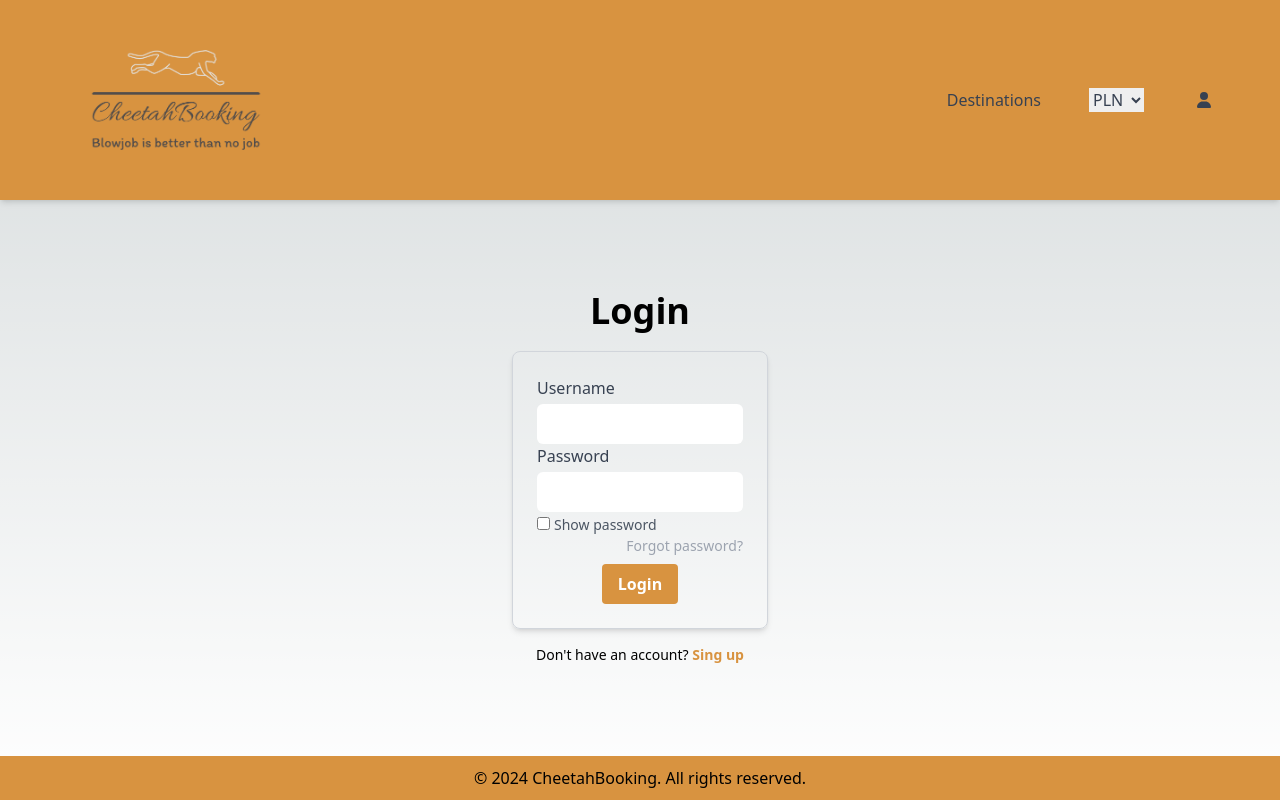
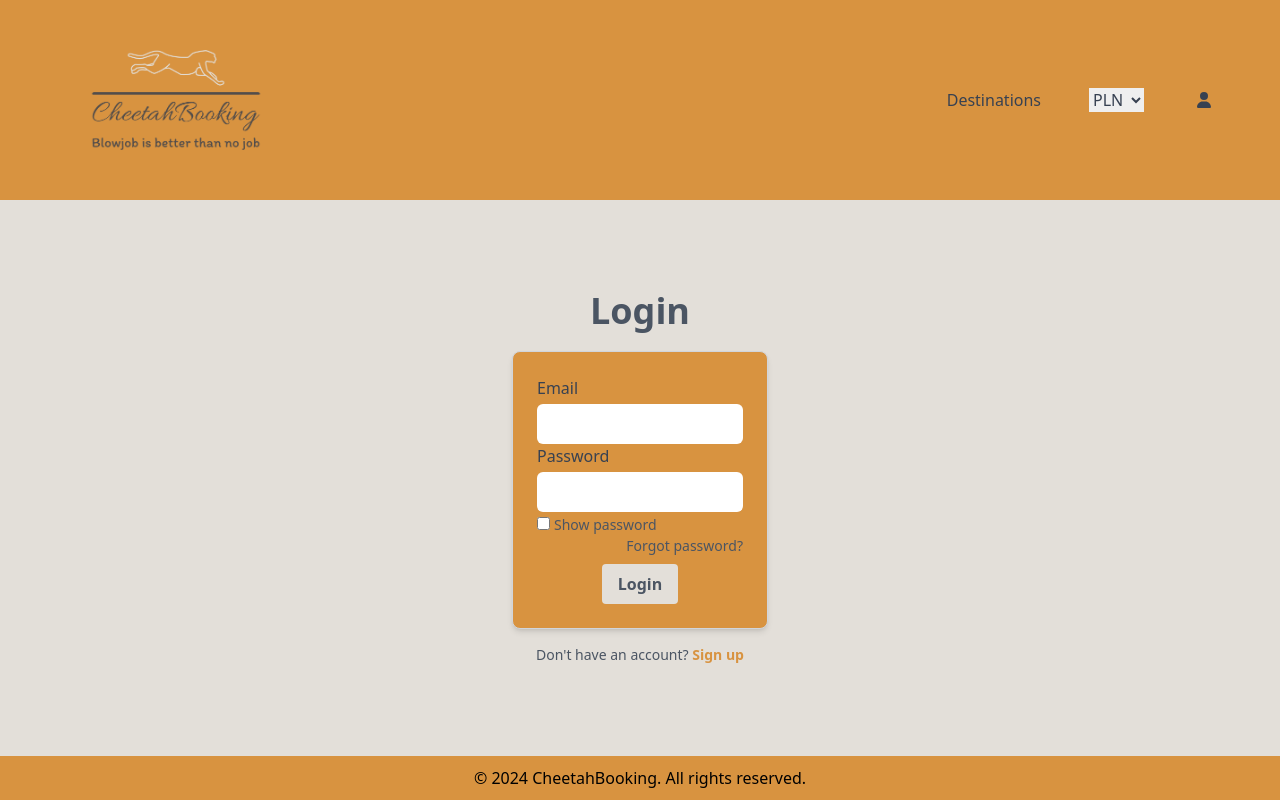
Before and after one commit to CheetahBookin/PawProject, a Next.js app in the folder client/: page /login in a window 1280 px wide. Built offline with nearby package versions, Linux system fonts and the light colour scheme.

Commit message:
login site finished

```diff
--- a/client/src/app/login/page.tsx
+++ b/client/src/app/login/page.tsx
@@ -3,28 +3,41 @@ import React from 'react'
 import Link from 'next/link'
 import Label from '../../components/common/label'
 import PasswordInput from '@/components/common/passwordInput'
-
-interface FormErrors{
-    username?: string
-    password?: string
-}
+import { LoginData } from '@/types/authTypes'
 
 function Login(){
+    const [data, setData] = React.useState<LoginData>({
+        email: '',
+        password: ''
+    })
+
+    const handleChange = (e: React.ChangeEvent<HTMLInputElement>) => {
+        const {name, value} = e.target
+        setData({
+            ...data,
+            [name]: value
+        })
+    }
+
+    const handleSubmit = (e: React.FormEvent<HTMLButtonElement>) => {
+        e.preventDefault()
+        console.log(data)
+    }
     return(
-        <section className='flex flex-col items-center h-full justify-center'>
-            <h1 className='text-4xl font-bold'>Login</h1>
-            <form className='mt-5 w-64 flex flex-col items-center border border-gray-300 shadow-md p-6 rounded-lg'>
-                <Label inputType={'text'} spanContent={'Username'}/>
+        <section className='flex flex-col items-center h-full justify-center bg-brand-secondary'>
+            <h1 className='text-4xl font-bold text-gray-600'>Login</h1>
+            <form className='mt-5 w-64 flex flex-col items-center border border-gray-300 shadow-md p-6 rounded-lg bg-brand-primary'>
+                <Label inputType={'email'} spanContent={'Email'} onChange={e=>handleChange(e)} name={'email'}/>
 
                 <div className='flex flex-col'>
-                    <PasswordInput/>
-                    <p className='text-sm text-gray-400 inline self-end cursor-pointer'>Forgot password?</p>
+                    <PasswordInput content={'Password'} onChange={e=>handleChange(e)} name={'password'}/>
+                    <p className='text-sm text-gray-600 inline self-end cursor-pointer'>Forgot password?</p>
                 </div>
 
-                <button className='mt-2 bg-brand-primary hover:bg-brand-secondary text-white font-bold py-2 px-4 rounded focus:outline-none focus::shadow-outline'>Login</button>
+                <button className='mt-2 bg-brand-secondary hover:bg-brand-primary transition-all text-gray-600 font-bold py-2 px-4 rounded focus:outline-none focus::shadow-outline' onClick={e=>handleSubmit(e)}>Login</button>
             </form>
 
-            <p className='mt-4 text-sm'>Don't have an account? <Link href='/register' className='text-brand-primary font-bold'>Sing up</Link></p>
+            <p className='mt-4 text-sm text-gray-600'>Don't have an account? <Link href='/register' className='text-brand-primary font-bold'>Sign up</Link></p>
         </section>
     )
 }
--- a/client/src/app/page.tsx
+++ b/client/src/app/page.tsx
@@ -4,7 +4,7 @@ export default function Home() {
   return (
     <main className="h-full text-gray-900 bg-brand-secondary flex flex-col items-center pt-4 gap-12">
        <h1>Book. Stay. Play. Your Adventure Awaits!</h1>
-       <Search/>
+       <Search />
     </main>
   )
 }
```
